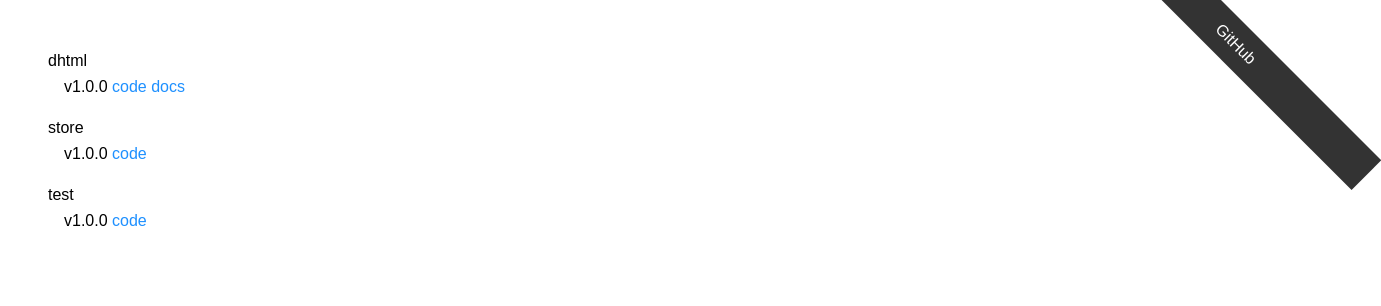
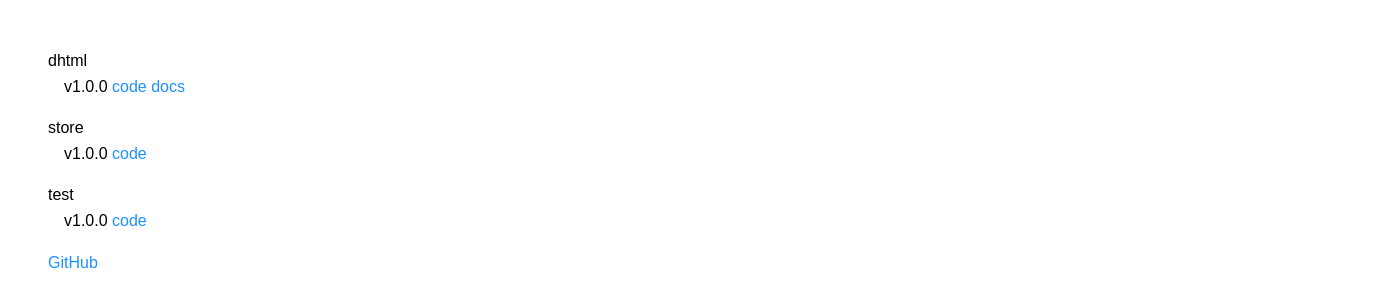
Before and after one commit to shannonmoeller/code, a plain HTML site: page public/index.html in a window 1280 px wide. Shown: the whole page, 1381 px wide, since content can reach past the window. Drawn offline with Linux system fonts and the light colour scheme.

Commit message:
Remove banner treatment for now

```diff
--- a/public/index.html
+++ b/public/index.html
@@ -5,8 +5,9 @@
 
 <style>
 	body {
-	  font: 300 16px/1.6 sans-serif;
-	  margin: 3em;
+		font: 300 16px/1.6 sans-serif;
+		margin: 3em;
+		overflow-x: hidden;
 	}
 
 	a {
@@ -17,27 +18,6 @@
 	a:focus,
 	a:hover {
 		text-decoration: underline;
-	}
-
-	.banner {
-		display: inline-block;
-		position: absolute;
-		right: 0;
-		top: 0;
-		background: #333;
-		color: white;
-		padding: 0.5em 10em;
-		transform:
-			translate(50%, -50%)
-			rotate(45deg)
-			translate(0, 150%);
-		transform-origin: center center;
-	}
-
-	.banner:focus,
-	.banner:hover {
-		background: dodgerblue;
-		text-decoration: none;
 	}
 
 	.libraries {
@@ -84,4 +64,4 @@
 	</li>
 </ol>
 
-<a class="banner" href="https://github.com/shannonmoeller/code">GitHub</a>
+<a href="https://github.com/shannonmoeller/code">GitHub</a>
```
